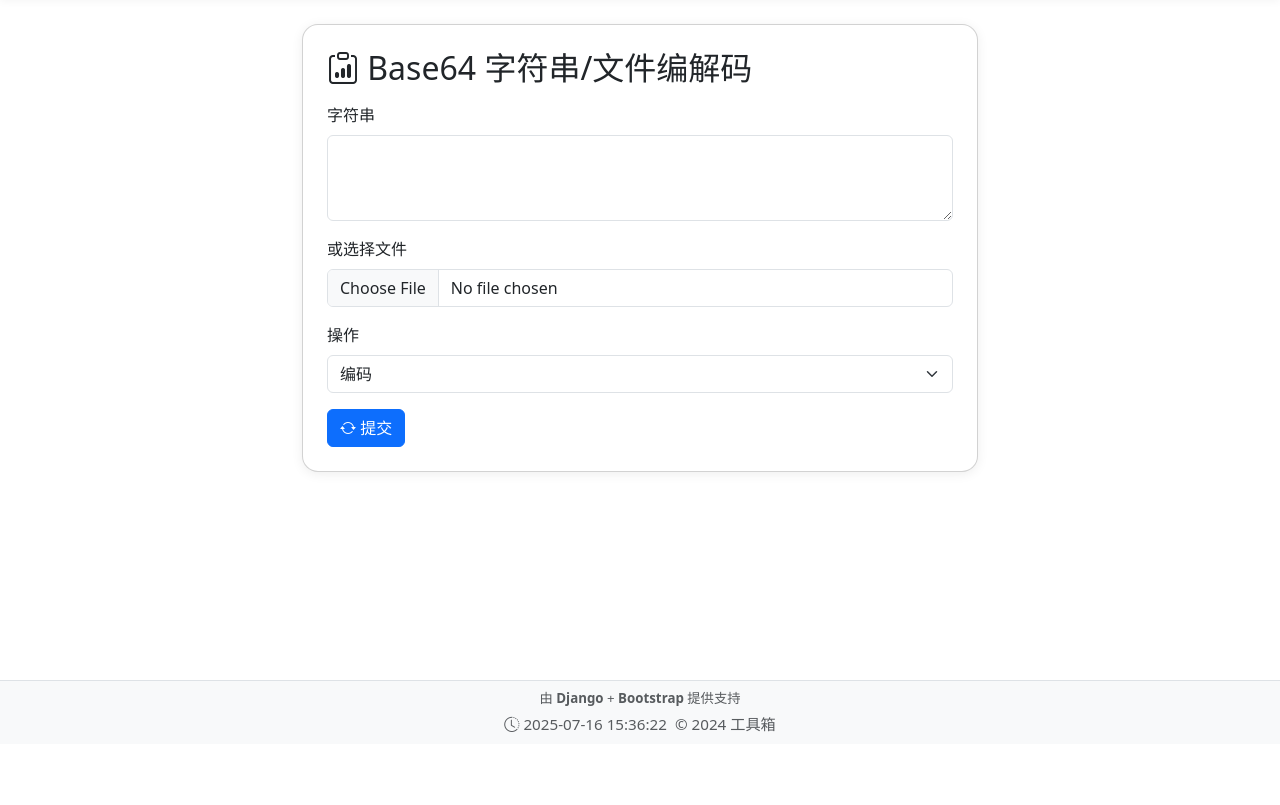
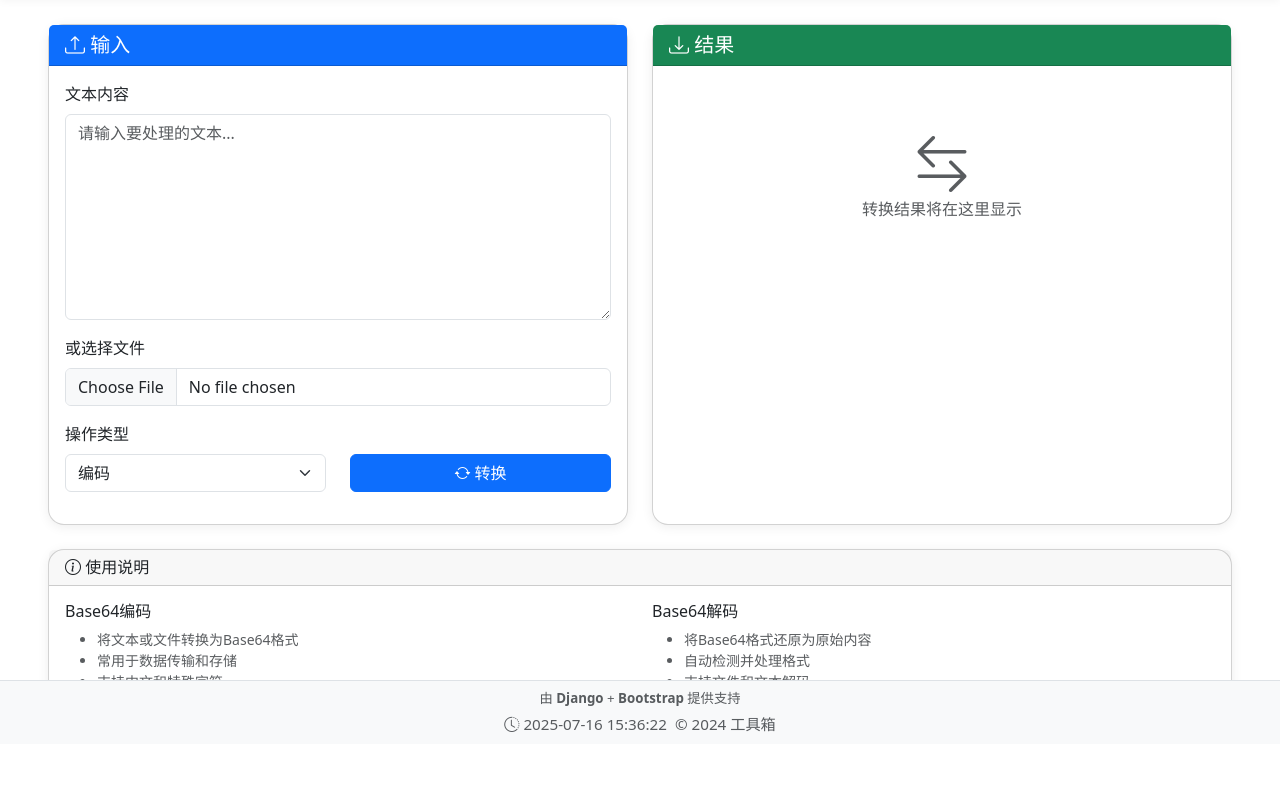
Before and after one commit to Mayi21/tool-sites, a Django app: page /base64/ in a window 1280 px wide. Shown: the part 56-861 px from the top of the page. Before the commit the page ends 788 px from the top, so only its background shows below. Run offline with Django 5.2, Linux system fonts and the light colour scheme.

Commit message:
调整页面布局：调整页面布局由之前的占据60%改为90%

```diff
--- a/tools/templates/tools/base.html
+++ b/tools/templates/tools/base.html
@@ -59,7 +59,7 @@
     </div>
   </div>
 </nav>
-<div class="container" style="max-width: 700px; padding-bottom: 80px;">
+<div class="container-fluid px-3 px-lg-5" style="max-width: 1400px; margin: 0 auto; padding-bottom: 80px;">
     {% block content %}{% endblock %}
 </div>
 <footer class="footer fixed-bottom bg-body-tertiary py-2 border-top" style="z-index:1030;">
--- a/tools/templates/tools/base64.html
+++ b/tools/templates/tools/base64.html
@@ -2,36 +2,92 @@
 {% load i18n %}
 {% block title %}Base64 {% trans "编解码" %}{% endblock %}
 {% block content %}
-<div class="card p-4 mb-4">
-  <h2 class="mb-3"><i class="bi bi-clipboard-data"></i> Base64 {% trans "字符串/文件编解码" %}</h2>
+<div class="row g-4">
+  <!-- 左侧：输入区域 -->
+  <div class="col-lg-6">
+    <div class="card h-100">
+      <div class="card-header bg-primary text-white">
+        <h5 class="mb-0"><i class="bi bi-upload"></i> {% trans "输入" %}</h5>
+      </div>
+      <div class="card-body">
         <form id="b64Form" method="post" enctype="multipart/form-data">
           {% csrf_token %}
           <div class="mb-3">
-      <label class="form-label">{% trans "字符串" %}</label>
-      <textarea class="form-control" name="text" rows="3">{{ text|default:'' }}</textarea>
+            <label class="form-label">{% trans "文本内容" %}</label>
+            <textarea class="form-control" name="text" rows="8" placeholder="{% trans '请输入要处理的文本...' %}">{{ text|default:'' }}</textarea>
           </div>
           <div class="mb-3">
             <label class="form-label">{% trans "或选择文件" %}</label>
             <input class="form-control" type="file" name="file">
           </div>
-    <div class="mb-3">
-      <label class="form-label">{% trans "操作" %}</label>
+          <div class="row">
+            <div class="col-md-6 mb-3">
+              <label class="form-label">{% trans "操作类型" %}</label>
               <select class="form-select" name="action">
                 <option value="encode" {% if action == 'encode' %}selected{% endif %}>{% trans "编码" %}</option>
                 <option value="decode" {% if action == 'decode' %}selected{% endif %}>{% trans "解码" %}</option>
               </select>
             </div>
-    <button type="submit" class="btn btn-primary"><i class="bi bi-arrow-repeat"></i> {% trans "提交" %}</button>
+            <div class="col-md-6 mb-3 d-flex align-items-end">
+              <button type="submit" class="btn btn-primary w-100">
+                <i class="bi bi-arrow-repeat"></i> {% trans "转换" %}
+              </button>
+            </div>
+          </div>
         </form>
+      </div>
+    </div>
+  </div>
+
+  <!-- 右侧：输出区域 -->
+  <div class="col-lg-6">
+    <div class="card h-100">
+      <div class="card-header bg-success text-white d-flex justify-content-between align-items-center">
+        <h5 class="mb-0"><i class="bi bi-download"></i> {% trans "结果" %}</h5>
+        <button class="btn btn-outline-light btn-sm" onclick="copyB64()" style="display: none;" id="copyBtn">
+          <i class="bi bi-clipboard"></i> {% trans "复制" %}
+        </button>
+      </div>
+      <div class="card-body">
         <div id="b64ResultWrap">
-    {% if result %}
-    <hr>
-    <div class="alert alert-success">
-      <h6>{% trans "结果：" %}</h6>
-      <pre id="b64Result">{{ result }}</pre>
-      <button class="btn btn-outline-secondary btn-sm" onclick="copyB64()"><i class="bi bi-clipboard"></i> {% trans "复制" %}</button>
+          <div class="text-center text-muted py-5">
+            <i class="bi bi-arrow-left-right display-4 mb-3"></i>
+            <p>{% trans "转换结果将在这里显示" %}</p>
           </div>
-    {% endif %}
+        </div>
+      </div>
+    </div>
+  </div>
+</div>
+
+<!-- 底部：使用说明 -->
+<div class="row mt-4">
+  <div class="col-12">
+    <div class="card">
+      <div class="card-header">
+        <h6 class="mb-0"><i class="bi bi-info-circle"></i> {% trans "使用说明" %}</h6>
+      </div>
+      <div class="card-body">
+        <div class="row">
+          <div class="col-md-6">
+            <h6>{% trans "Base64编码" %}</h6>
+            <ul class="small text-muted">
+              <li>{% trans "将文本或文件转换为Base64格式" %}</li>
+              <li>{% trans "常用于数据传输和存储" %}</li>
+              <li>{% trans "支持中文和特殊字符" %}</li>
+            </ul>
+          </div>
+          <div class="col-md-6">
+            <h6>{% trans "Base64解码" %}</h6>
+            <ul class="small text-muted">
+              <li>{% trans "将Base64格式还原为原始内容" %}</li>
+              <li>{% trans "自动检测并处理格式" %}</li>
+              <li>{% trans "支持文件和文本解码" %}</li>
+            </ul>
+          </div>
+        </div>
+      </div>
+    </div>
   </div>
 </div>
 <!-- Toast -->
@@ -58,6 +114,18 @@ const b64Form = document.getElementById('b64Form');
 b64Form.addEventListener('submit', function(e) {
   e.preventDefault();
   const formData = new FormData(b64Form);
+
+  // 显示加载状态
+  const resultWrap = document.getElementById('b64ResultWrap');
+  resultWrap.innerHTML = `
+    <div class="text-center py-5">
+      <div class="spinner-border text-primary" role="status">
+        <span class="visually-hidden">{% trans "处理中..." %}</span>
+      </div>
+      <p class="mt-2 text-muted">{% trans "正在处理..." %}</p>
+    </div>
+  `;
+
   fetch('', {
     method: 'POST',
     headers: { 'X-Requested-With': 'XMLHttpRequest' },
@@ -65,13 +133,48 @@ b64Form.addEventListener('submit', function(e) {
   })
   .then(res => res.json())
   .then(data => {
-    let html = '<hr><div class="alert alert-success">';
-    html += '<h6>{% trans "结果：" %}</h6>';
-    html += '<pre id="b64Result">' + data.result + '</pre>';
-    html += '<button class="btn btn-outline-secondary btn-sm" onclick="copyB64()"><i class="bi bi-clipboard"></i> {% trans "复制" %}</button>';
-    html += '</div>';
-    document.getElementById('b64ResultWrap').innerHTML = html;
+    if (data.error) {
+      resultWrap.innerHTML = `
+        <div class="alert alert-danger">
+          <i class="bi bi-exclamation-triangle"></i> ${data.error}
+        </div>
+      `;
+    } else {
+      resultWrap.innerHTML = `
+        <div class="mb-3">
+          <label class="form-label">{% trans "转换结果" %}</label>
+          <textarea class="form-control" id="b64Result" rows="8" readonly>${data.result}</textarea>
+        </div>
+        <div class="d-flex gap-2">
+          <button class="btn btn-success btn-sm" onclick="copyB64()">
+            <i class="bi bi-clipboard"></i> {% trans "复制结果" %}
+          </button>
+          <button class="btn btn-outline-secondary btn-sm" onclick="clearResult()">
+            <i class="bi bi-trash"></i> {% trans "清空" %}
+          </button>
+        </div>
+      `;
+      // 显示复制按钮
+      document.getElementById('copyBtn').style.display = 'block';
+    }
+  })
+  .catch(error => {
+    resultWrap.innerHTML = `
+      <div class="alert alert-danger">
+        <i class="bi bi-exclamation-triangle"></i> {% trans "处理失败，请重试" %}
+      </div>
+    `;
   });
 });
+
+function clearResult() {
+  document.getElementById('b64ResultWrap').innerHTML = `
+    <div class="text-center text-muted py-5">
+      <i class="bi bi-arrow-left-right display-4 mb-3"></i>
+      <p>{% trans "转换结果将在这里显示" %}</p>
+    </div>
+  `;
+  document.getElementById('copyBtn').style.display = 'none';
+}
 </script>
 {% endblock %}
```
Also changed, not shown: db.sqlite3, 1 other file. Lines whose indentation alone changed are shown as unchanged.
